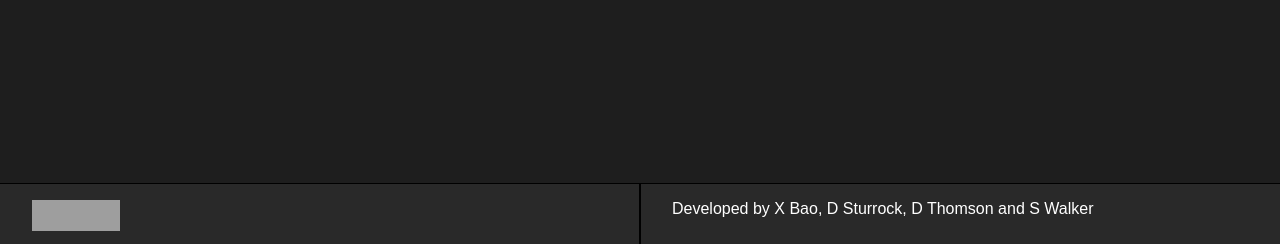
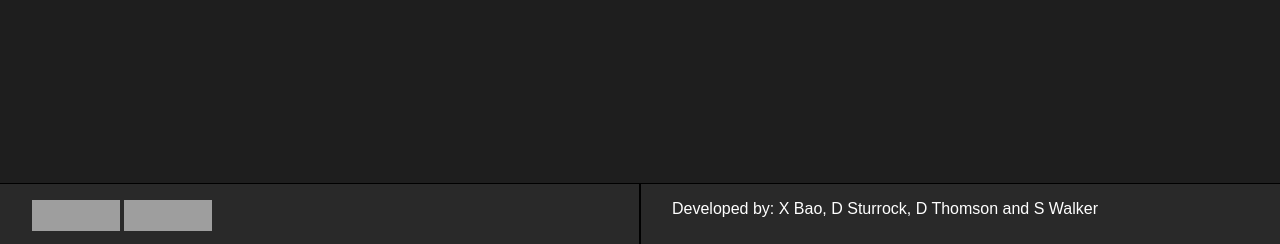
Before and after one commit to stwalkerster/webirc, a PHP site: page / in a window 1280 px wide. Shown: the part 556-800 px from the top of the page. Run offline with PHP 8.4, Linux system fonts and the light colour scheme; grey boxes are pictures that could not be loaded.

Commit message:
added character encoding, altered footer

```diff
--- a/client.php
+++ b/client.php
@@ -1,6 +1,7 @@
 <!DOCTYPE html PUBLIC "-//W3C//DTD XHTML 1.0 Transitional//EN" "http://www.w3.org/TR/xhtml1/DTD/xhtml1-transitional.dtd">
 <html xmlns="http://www.w3.org/1999/xhtml" xml:lang="en" lang="en">
 <head>
+<meta http-equiv="content-type" content="text/html; charset=UTF-8">
 <title>IRC Client</title>
 <link rel="stylesheet" href="style.css" />
 </head>
--- a/index.html
+++ b/index.html
@@ -1,6 +1,7 @@
 <!DOCTYPE html PUBLIC "-//W3C//DTD XHTML 1.0 Transitional//EN" "http://www.w3.org/TR/xhtml1/DTD/xhtml1-transitional.dtd">
 <html xmlns="http://www.w3.org/1999/xhtml" xml:lang="en" lang="en">
 <head>
+<meta http-equiv="content-type" content="text/html; charset=UTF-8">
 <title>IRC Client</title>
 <link rel="stylesheet" href="style.css" />
 </head>
@@ -68,12 +69,17 @@ function authenticate(){
 	<div id="foot-left">
 		<p>
       <a href="http://validator.w3.org/check?uri=referer"><img
-          src="http://www.w3.org/Icons/valid-xhtml10"
+          src="http://www.w3.org/Icons/valid-xhtml10-blue"
           alt="Valid XHTML 1.0!" height="31" width="88" /></a>
+	  <a href="http://jigsaw.w3.org/css-validator/check/referer">
+        <img style="border:0;width:88px;height:31px"
+            src="http://jigsaw.w3.org/css-validator/images/vcss-blue"
+            alt="Valid CSS!" />
+    </a>
     </p>
 	</div>
 	<div id="foot-right">
-		<p>Developed by X Bao, D Sturrock, D Thomson and S Walker</p>
+		<p>Developed by: X Bao, D Sturrock, D Thomson and S Walker</p>
 	</div>
 </div>
 </body>
```
